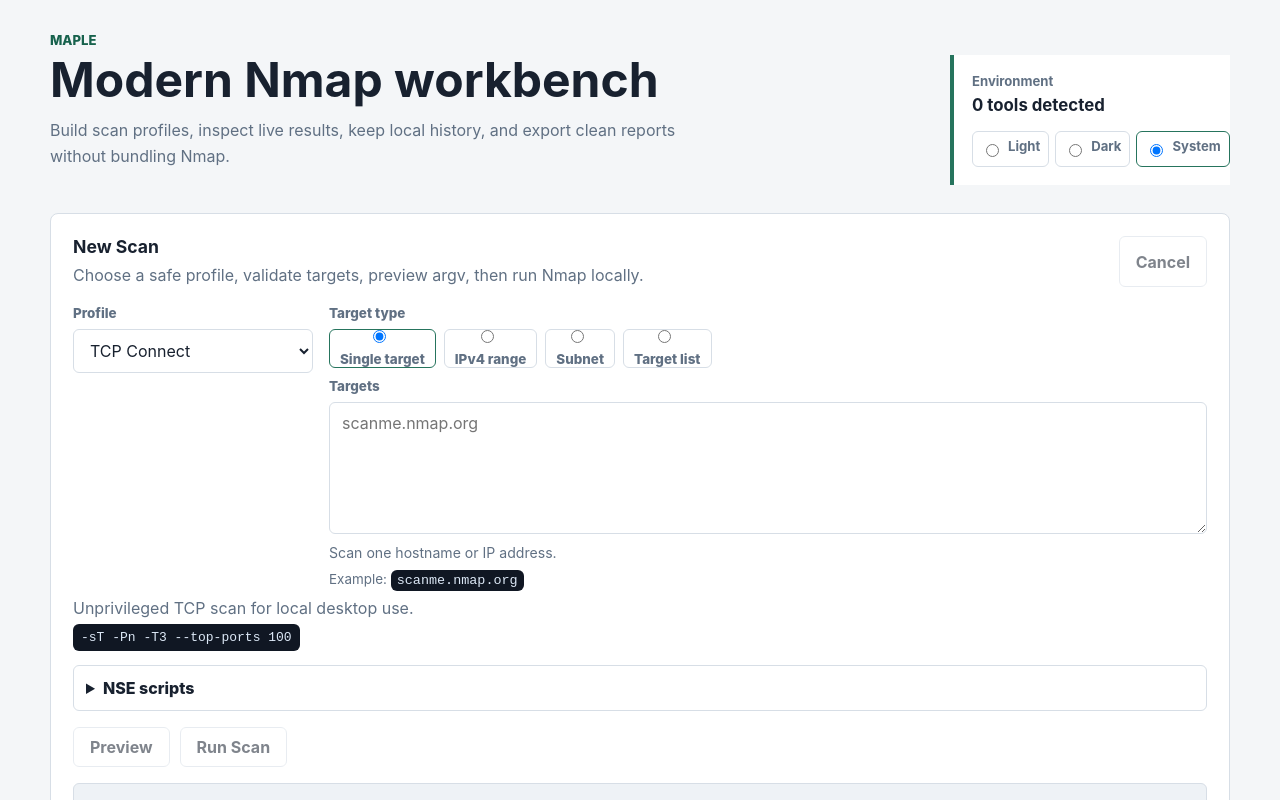
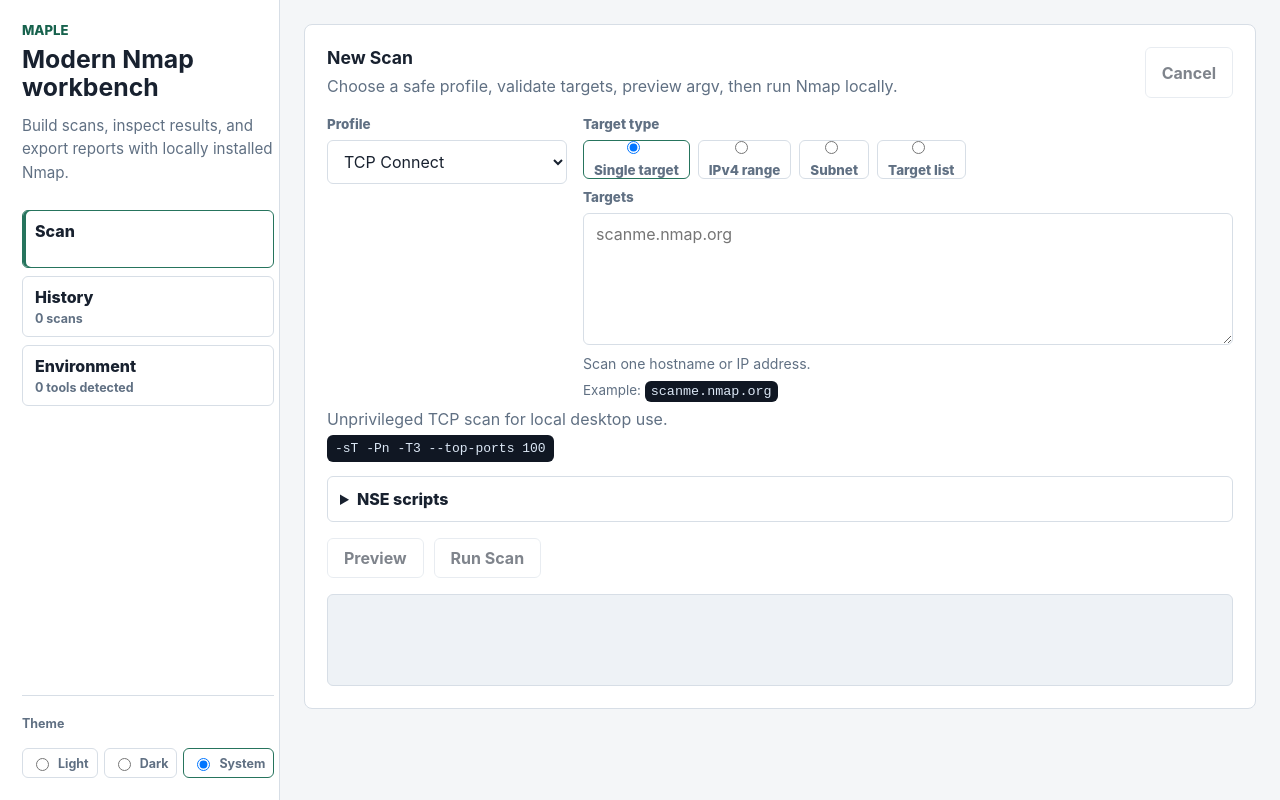
Before and after one commit to krisarmstrong/maple, a React (Vite) app in the folder frontend/: page / in a window 1280 px wide. Shown: the top 800 px of the page. Built offline with nearby package versions, Linux system fonts and the light colour scheme.

Commit message:
refactor: introduce desktop navigation shell
Replace the long stacked page with a sidebar-driven app shell so Scan, History, and Environment are separate workspaces without excessive page scrolling.

```diff
--- a/frontend/src/App.tsx
+++ b/frontend/src/App.tsx
@@ -23,11 +23,14 @@ type HistoryState =
   | { status: "ready"; records: ScanHistoryRecord[] }
   | { status: "failed"; message: string };
 
+type AppView = "scan" | "history" | "environment";
+
 export default function App(): React.JSX.Element {
   const [state, setState] = useState<LoadState>({ status: "loading" });
   const [historyState, setHistoryState] = useState<HistoryState>({ status: "loading" });
   const [confirmClearHistory, setConfirmClearHistory] = useState(false);
   const [toolActionError, setToolActionError] = useState("");
+  const [activeView, setActiveView] = useState<AppView>("scan");
   const [themeMode, setThemeMode] = useThemeMode();
 
   useEffect(() => {
@@ -49,27 +52,46 @@ export default function App(): React.JSX.Element {
 
   return (
     <main className="app-shell">
-      <section className="overview">
+      <aside className="app-sidebar">
         <div>
           <p className="eyebrow">Maple</p>
           <h1>Modern Nmap workbench</h1>
           <p className="summary">
-            Build scan profiles, inspect live results, keep local history, and export clean reports
-            without bundling Nmap.
+            Build scans, inspect results, and export reports with locally installed Nmap.
           </p>
         </div>
-        <div className="status-panel">
-          <span>Environment</span>
-          <strong>{statusText(state)}</strong>
+        <nav className="app-nav" aria-label="Maple sections">
+          <NavButton activeView={activeView} id="scan" label="Scan" onSelect={setActiveView} />
+          <NavButton
+            activeView={activeView}
+            id="history"
+            label="History"
+            meta={historyMeta(historyState)}
+            onSelect={setActiveView}
+          />
+          <NavButton
+            activeView={activeView}
+            id="environment"
+            label="Environment"
+            meta={statusText(state)}
+            onSelect={setActiveView}
+          />
+        </nav>
+        <div className="sidebar-footer">
+          <span>Theme</span>
           <ThemeModePicker mode={themeMode} onChange={setThemeMode} />
         </div>
-      </section>
+      </aside>
 
+      <div className="app-content">
+        {activeView === "scan" ? (
           <ScanWorkspace
             nmapPath={nmapPathFor(state)}
             onScanFinished={() => refreshHistory(setHistoryState)}
           />
+        ) : null}
 
+        {activeView === "history" ? (
           <section className="workspace history-workspace">
             <div className="workspace-header">
               <div>
@@ -95,7 +117,9 @@ export default function App(): React.JSX.Element {
             {historyState.status === "loading" ? (
               <p className="muted">Loading scan history...</p>
             ) : null}
-        {historyState.status === "failed" ? <p className="error">{historyState.message}</p> : null}
+            {historyState.status === "failed" ? (
+              <p className="error">{historyState.message}</p>
+            ) : null}
             {historyState.status === "ready" ? (
               <ScanHistoryList
                 records={historyState.records}
@@ -106,7 +130,9 @@ export default function App(): React.JSX.Element {
               />
             ) : null}
           </section>
+        ) : null}
 
+        {activeView === "environment" ? (
           <section className="workspace">
             <div className="workspace-header">
               <div>
@@ -124,7 +150,31 @@ export default function App(): React.JSX.Element {
               <ToolStatusList tools={state.tools} onError={setToolActionError} />
             ) : null}
           </section>
+        ) : null}
+      </div>
     </main>
+  );
+}
+
+interface NavButtonProps {
+  activeView: AppView;
+  id: AppView;
+  label: string;
+  meta?: string;
+  onSelect: (view: AppView) => void;
+}
+
+function NavButton({ activeView, id, label, meta, onSelect }: NavButtonProps): React.JSX.Element {
+  return (
+    <button
+      aria-current={activeView === id ? "page" : undefined}
+      className="nav-button"
+      type="button"
+      onClick={() => onSelect(id)}
+    >
+      <span>{label}</span>
+      {meta === undefined || meta === "" ? null : <small>{meta}</small>}
+    </button>
   );
 }
 
@@ -185,3 +235,13 @@ function statusText(state: LoadState): string {
   }
   return summarizeTools(state.tools);
 }
+
+function historyMeta(state: HistoryState): string {
+  if (state.status === "loading") {
+    return "Loading";
+  }
+  if (state.status === "failed") {
+    return "Unavailable";
+  }
+  return `${state.records.length} ${state.records.length === 1 ? "scan" : "scans"}`;
+}
--- a/frontend/src/styles/app.css
+++ b/frontend/src/styles/app.css
@@ -70,17 +70,28 @@ button:disabled {
 }
 
 .app-shell {
-  min-height: 100vh;
-  padding: 32px;
+  display: grid;
+  gap: 0;
+  grid-template-columns: 280px minmax(0, 1fr);
+  height: 100vh;
+  overflow: hidden;
 }
 
-.overview {
+.app-sidebar {
+  background: var(--panel);
+  border-right: 1px solid var(--border);
   display: grid;
-  grid-template-columns: minmax(0, 1fr) 280px;
-  gap: 24px;
-  align-items: end;
-  margin: 0 auto 28px;
-  max-width: 1180px;
+  grid-template-rows: auto 1fr auto;
+  min-height: 0;
+  overflow-y: auto;
+  padding: 22px;
+}
+
+.app-content {
+  min-height: 0;
+  min-width: 0;
+  overflow-y: auto;
+  padding: 24px;
 }
 
 .eyebrow {
@@ -100,9 +111,9 @@ p {
 }
 
 h1 {
-  font-size: 3rem;
-  line-height: 1;
-  margin-bottom: 14px;
+  font-size: 1.55rem;
+  line-height: 1.12;
+  margin-bottom: 12px;
 }
 
 h2 {
@@ -117,35 +128,55 @@ h3 {
 
 .summary {
   color: var(--muted);
-  font-size: 1rem;
-  line-height: 1.6;
-  max-width: 680px;
+  font-size: 0.95rem;
+  line-height: 1.55;
+  margin-bottom: 0;
 }
 
-.status-panel {
-  background: var(--panel);
-  border-left: 4px solid var(--accent);
-  padding: 18px;
+.app-nav {
+  align-content: start;
+  display: grid;
+  gap: 8px;
+  margin-top: 26px;
 }
 
-.status-panel span {
-  color: var(--muted);
-  display: block;
-  font-size: 0.82rem;
-  font-weight: 700;
-  margin-bottom: 6px;
+.nav-button {
+  align-items: start;
+  display: grid;
+  gap: 4px;
+  justify-items: start;
+  min-height: 58px;
+  padding: 10px 12px;
+  text-align: left;
+  width: 100%;
 }
 
-.status-panel strong {
-  font-size: 1.05rem;
+.nav-button[aria-current="page"] {
+  border-color: var(--accent);
+  box-shadow: inset 3px 0 0 var(--accent);
+}
+
+.nav-button span {
+  font-weight: 850;
+}
+
+.nav-button small,
+.sidebar-footer span {
+  color: var(--muted);
+  font-size: 0.78rem;
+  font-weight: 750;
+}
+
+.sidebar-footer {
+  border-top: 1px solid var(--border);
+  padding-top: 16px;
 }
 
 .workspace {
   background: var(--panel);
   border: 1px solid var(--border);
   border-radius: 8px;
-  margin: 0 auto;
-  max-width: 1180px;
+  margin: 0;
   padding: 22px;
 }
 
@@ -624,15 +655,49 @@ textarea {
 
 @media (max-width: 760px) {
   .app-shell {
-    padding: 18px;
+    grid-template-columns: 1fr;
+    height: auto;
+    min-height: 100vh;
+    overflow: visible;
   }
 
-  .overview {
-    grid-template-columns: 1fr;
+  .app-sidebar {
+    border-bottom: 1px solid var(--border);
+    border-right: 0;
+    min-height: auto;
+    overflow-y: visible;
+    padding: 16px;
+  }
+
+  .app-content {
+    padding: 16px;
+  }
+
+  .app-nav {
+    grid-template-columns: repeat(3, minmax(0, 1fr));
+    margin-top: 16px;
+  }
+
+  .nav-button {
+    min-height: 52px;
+    padding: 8px;
+  }
+
+  .nav-button small {
+    display: none;
+  }
+
+  .sidebar-footer {
+    margin-top: 14px;
+    padding-top: 14px;
   }
 
   h1 {
-    font-size: 2.25rem;
+    font-size: 1.45rem;
+  }
+
+  .summary {
+    display: none;
   }
 
   .workspace-header,
```
Also changed, not shown: 1 other file (tests, documents, lock files or other folders). Lines whose indentation alone changed are shown as unchanged.
